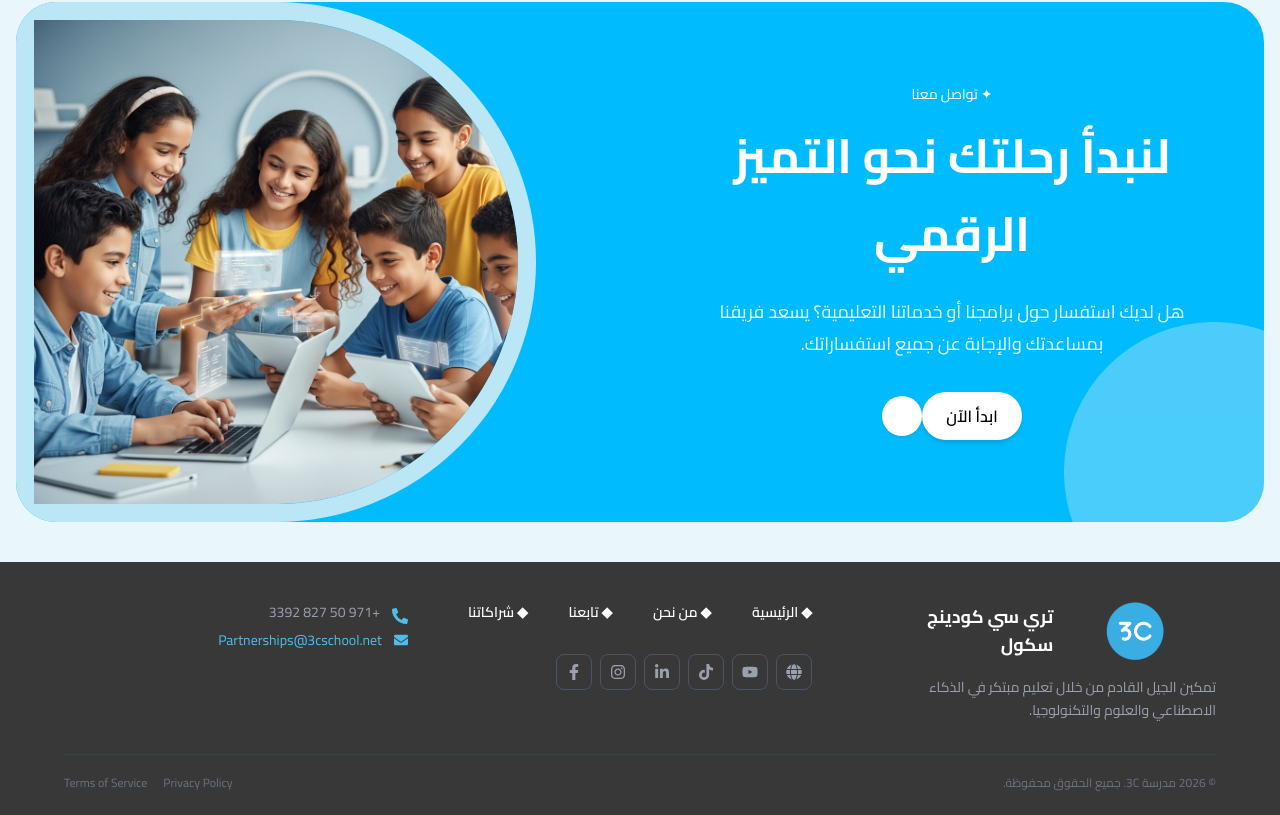
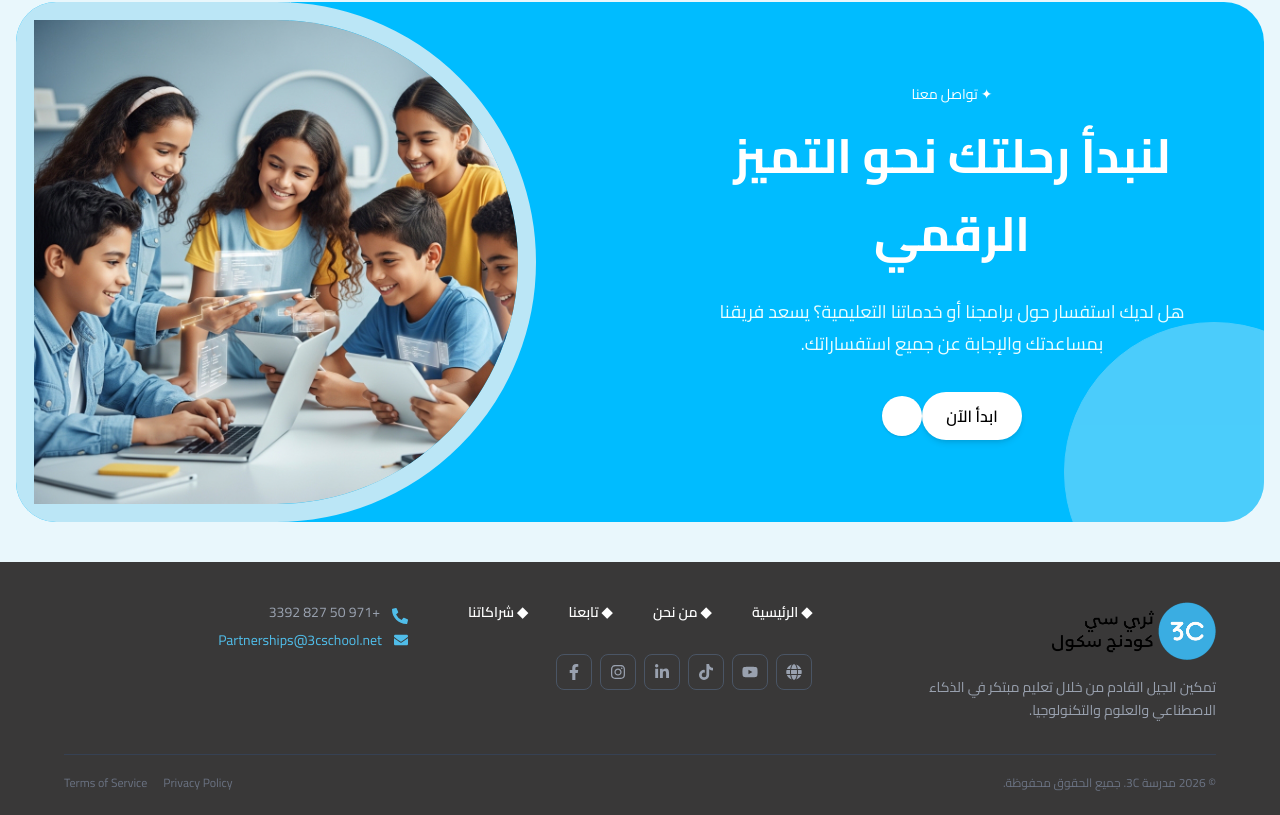
Before and after one commit to mazenfarht/Gostack-landing, a React (Vite) app: page / in a window 1280 px wide. Shown: the part 5926-6741 px from the top of the page. Built offline with nearby package versions, Linux system fonts and the light colour scheme; some icons are missing.

Commit message:
add the logo in footer

```diff
--- a/src/sections/Footer.tsx
+++ b/src/sections/Footer.tsx
@@ -26,7 +26,7 @@ export default function Footer() {
         <div className="space-y-4">
           <div className="flex items-center">
             <img
-              src="/0.png"
+              src="/f3a285ff183fe89529ca806f7ba973b5f0ef5ad7 (1).png"
               alt="logo"
               className="
               object-contain
@@ -36,8 +36,6 @@ export default function Footer() {
               lg:w-[164px] lg:h-[58px]
               "
             />
-
-            <h3 className="text-lg font-bold text-white">تري سي كودينج سكول</h3>
           </div>
 
           <p className="text-gray-400 text-sm leading-relaxed">
```
